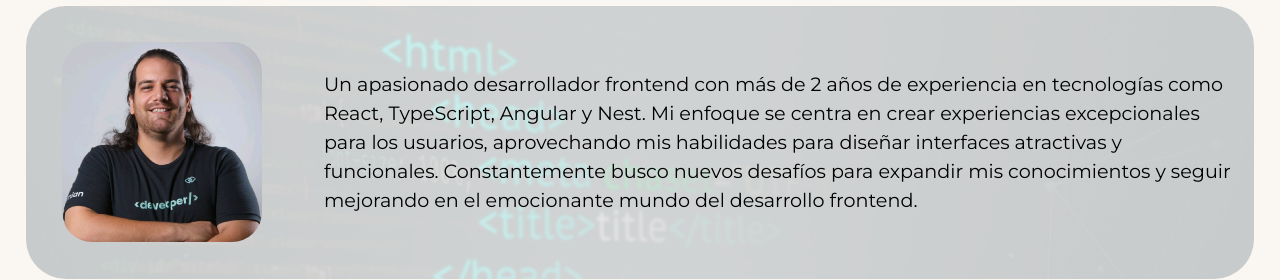
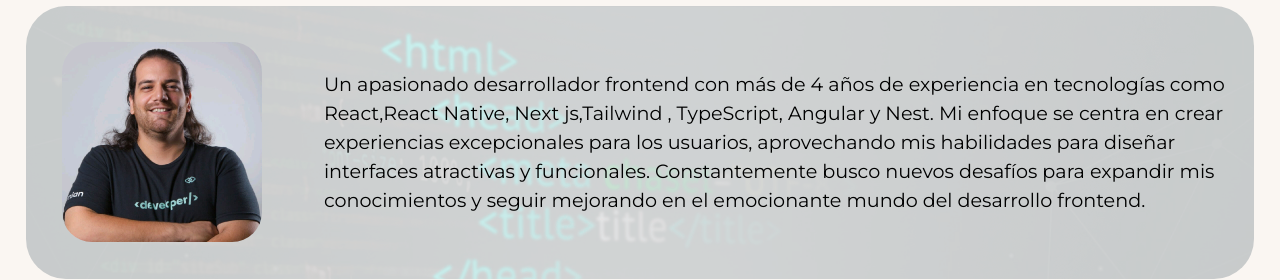
Before and after one commit to Damian-16/myPortfolio, a React (Vite) app: page / in a window 1280 px wide. Shown: the part 315-595 px from the top of the page. Built offline with nearby package versions, Linux system fonts and the light colour scheme; no server answers.

Commit message:
added more years

```diff
--- a/src/components/footer.jsx
+++ b/src/components/footer.jsx
@@ -2,8 +2,11 @@ import React, { useRef, useState } from "react";
 import { getStyles } from "../styles/styles";
 import { linksRedirect } from "../utils/constants";
 import emailjs from '@emailjs/browser';
-import { publicKey, serviceID, templateID } from "../privateNumber.js";
 import { toast } from "react-hot-toast";
+
+const publicKey = import.meta.env.VITE_EMAILJS_PUBLIC_KEY;
+const serviceID = import.meta.env.VITE_EMAILJS_SERVICE_ID;
+const templateID = import.meta.env.VITE_EMAILJS_TEMPLATE_ID;
 
 const Footer = ({text, darkMode}) => {
     const [inputValues, setInputValues] = useState({
--- a/src/styles/styles.js
+++ b/src/styles/styles.js
@@ -382,7 +382,7 @@ export function dynamicText(params) {
   if (!params) {
     return {
       init: "Inicio",
-      aboutText:"Un apasionado desarrollador frontend con más de 2 años de experiencia en tecnologías como React, TypeScript, Angular y Nest. Mi enfoque se centra en crear experiencias excepcionales para los usuarios, aprovechando mis habilidades para diseñar interfaces atractivas y funcionales. Constantemente busco nuevos desafíos para expandir mis conocimientos y seguir mejorando en el emocionante mundo del desarrollo frontend.",
+      aboutText:"Un apasionado desarrollador frontend con más de 4 años de experiencia en tecnologías como React,React  Native, Next js,Tailwind , TypeScript, Angular y Nest. Mi enfoque se centra en crear experiencias excepcionales para los usuarios, aprovechando mis habilidades para diseñar interfaces atractivas y funcionales. Constantemente busco nuevos desafíos para expandir mis conocimientos y seguir mejorando en el emocionante mundo del desarrollo frontend.",
       intro:
         "Damián Nicolás Pinedo Morganti,\n\nDesarrollador Front-End",
       title: "Portafolio",
@@ -399,7 +399,7 @@ export function dynamicText(params) {
     return {
       init: "Start",
       aboutText:
-        "A passionate frontend developer with more than 2 years of experience in the fascinating world of technology.\nIn my journey as a developer, I learned that each line of code is an opportunity to improve life of people through innovative and creative solutions.",
+        "A passionate frontend developer with more than 4 years of experience in the fascinating world of technology.\nIn my journey as a developer, I learned that each line of code is an opportunity to improve life of people through innovative and creative solutions.",
       intro: "Damián Nicolás Pinedo Morganti,\nFrontend Developer",
       title: "Portfolio",
       title2: "Contact Me",
```
